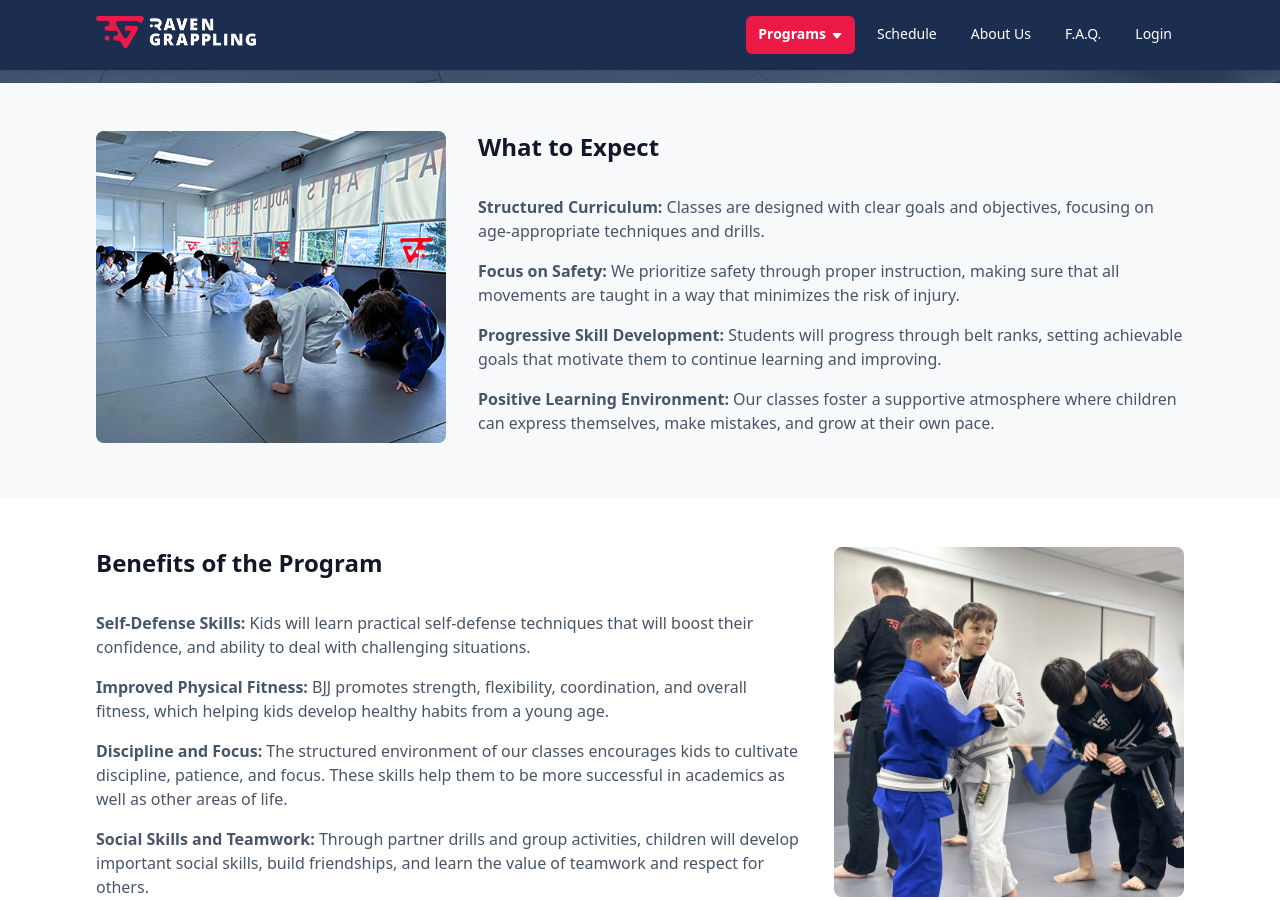
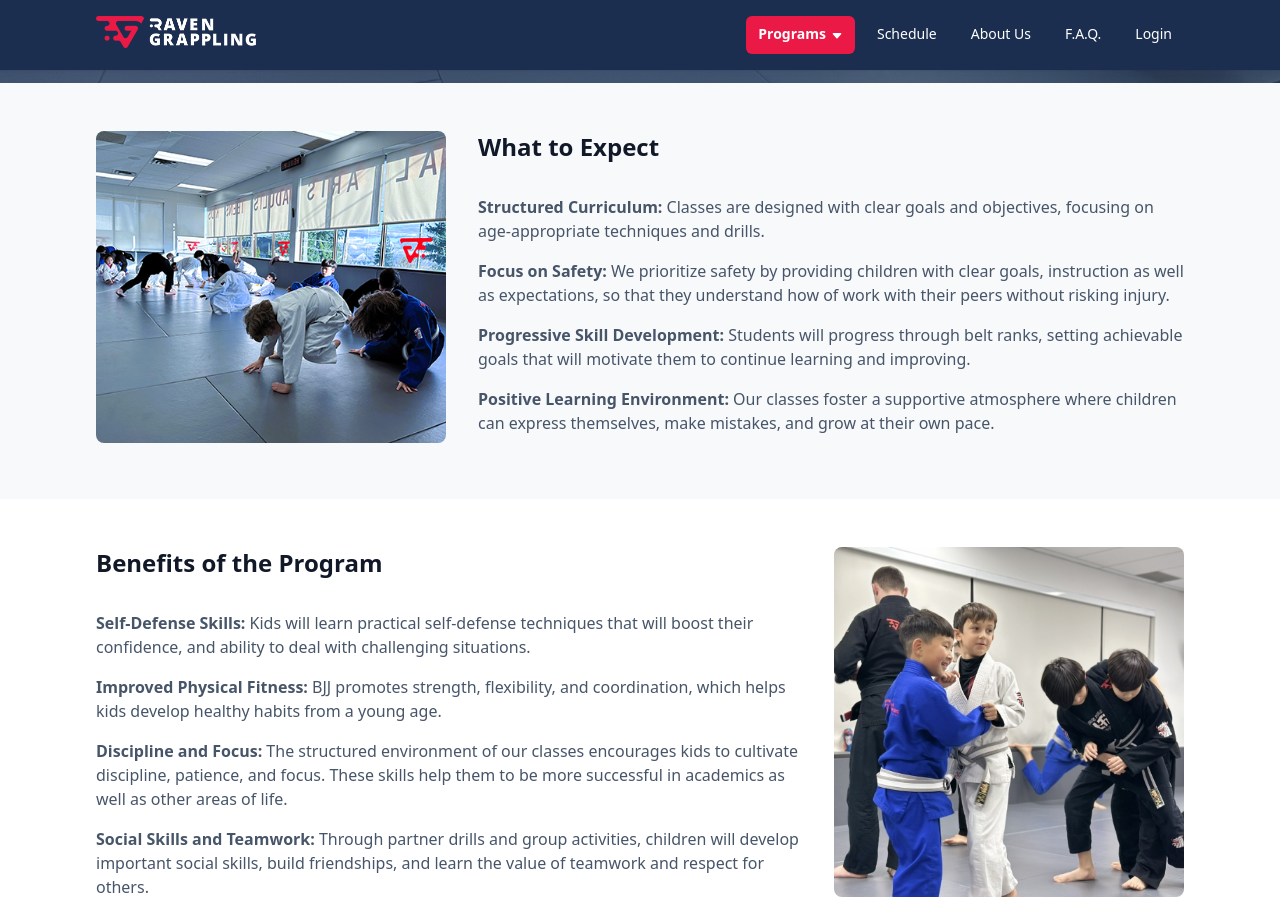
Before and after one commit to RavenGrappling/RavenGrappling.github.io, a Jekyll site: the page built from pages/kids.html, in a window 1280 px wide and 900 px high, scrolled down 459 px. Built offline with Jekyll 4.4.1, drawn with Linux system fonts in a browser that asks for light colours.

Commit message:
Update kids.html

```diff
--- a/pages/kids.html
+++ b/pages/kids.html
@@ -28,11 +28,11 @@
         </p>
         <p>
           <strong>Focus on Safety:</strong>
-          We prioritize safety through proper instruction, making sure that all movements are taught in a way that minimizes the risk of injury.
+          We prioritize safety by providing children with clear goals, instruction as well as expectations, so that they understand how of work with their peers without risking injury.
         </p>
         <p>
           <strong>Progressive Skill Development:</strong>
-          Students will progress through belt ranks, setting achievable goals that motivate them to continue learning and improving.
+          Students will progress through belt ranks, setting achievable goals that will motivate them to continue learning and improving.
         </p>
         <p>
           <strong>Positive Learning Environment:</strong>
@@ -58,7 +58,7 @@
       </p>
       <p>
         <strong>Improved Physical Fitness:</strong>
-        BJJ promotes strength, flexibility, coordination, and overall fitness, which helping kids develop healthy habits from a young age.
+        BJJ promotes strength, flexibility, and coordination, which helps kids develop healthy habits from a young age.
       </p>
       <p>
         <strong>Discipline and Focus:</strong>
```
